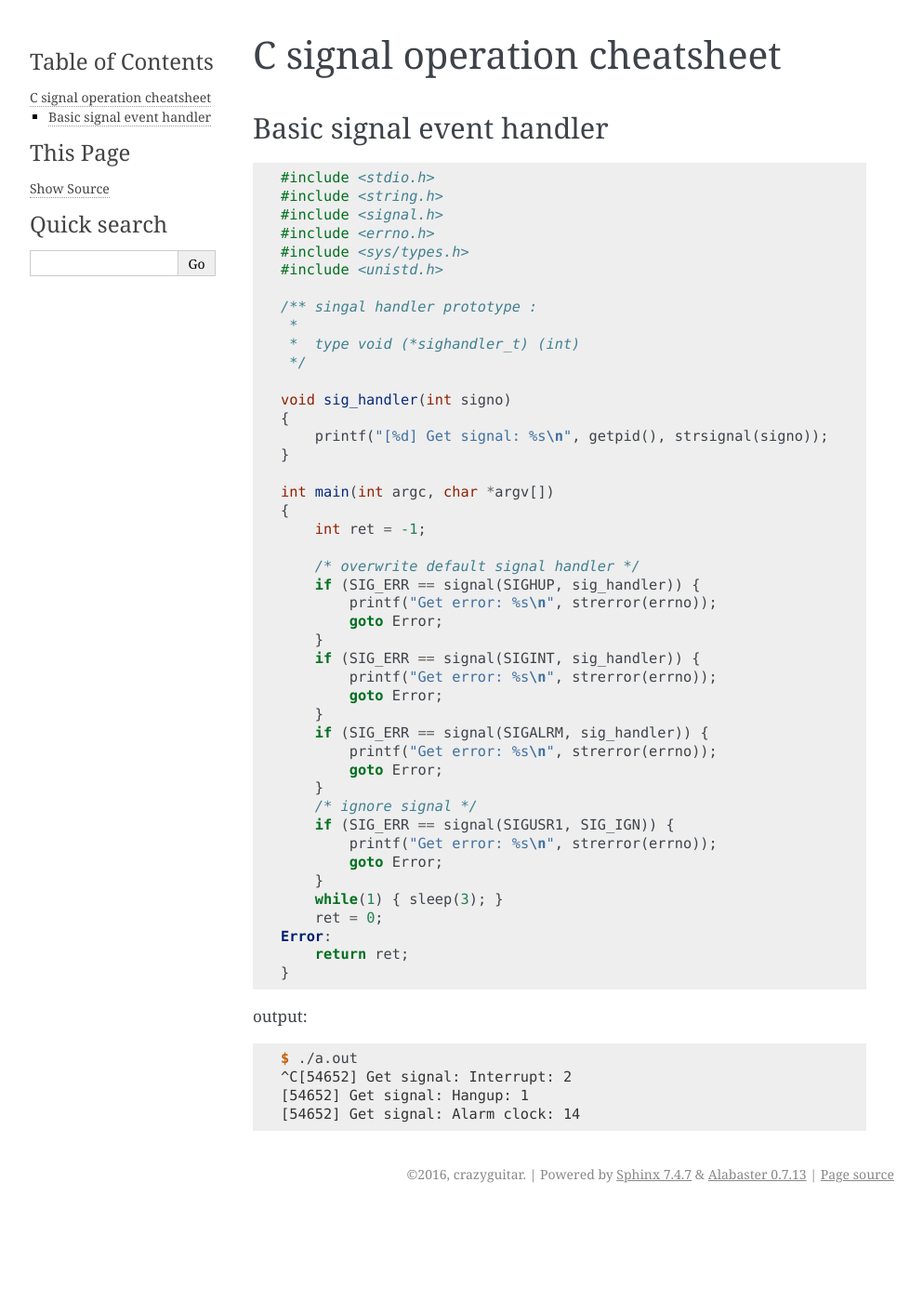
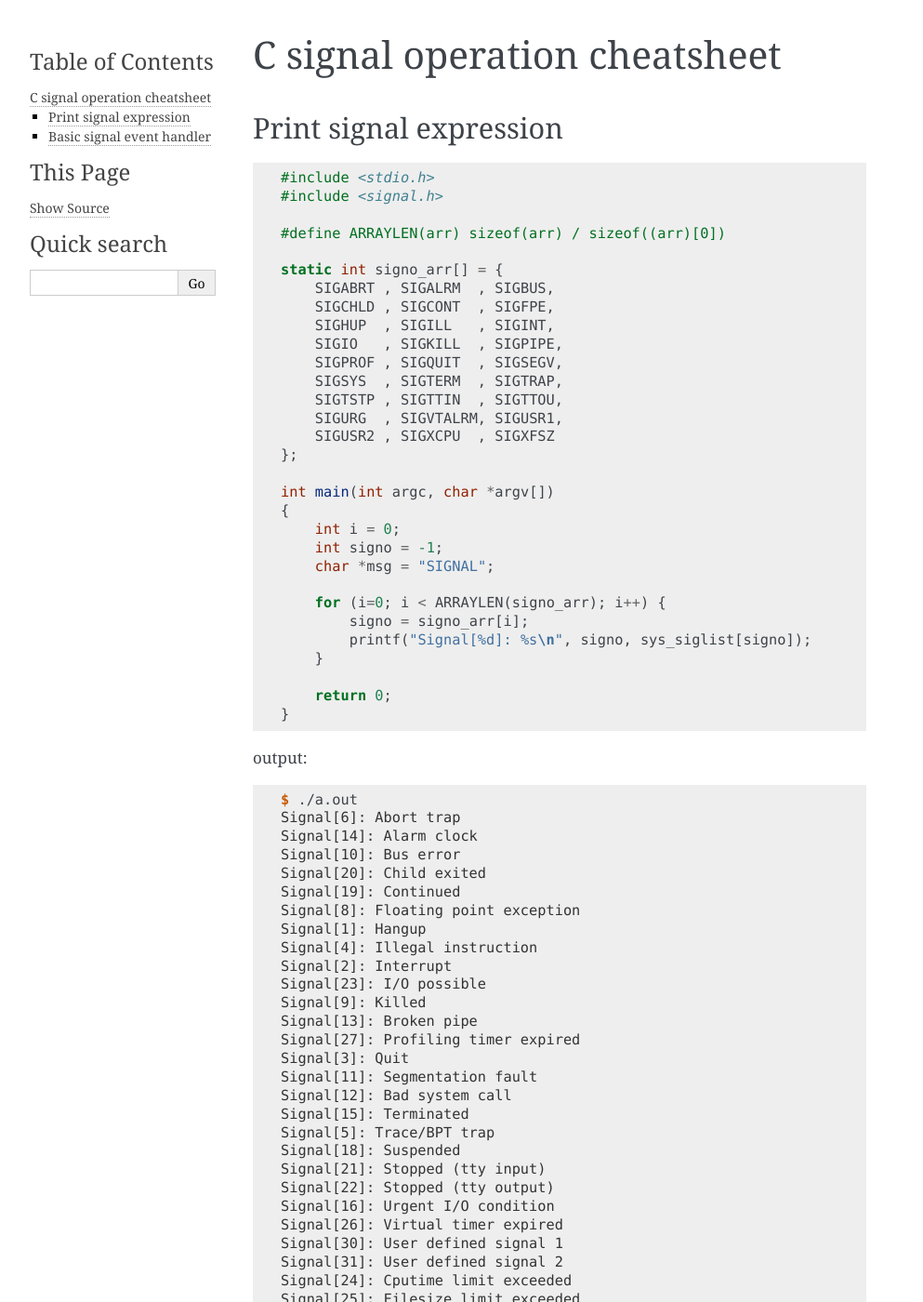
Before and after one commit to emcute0319/cppcheatsheet, a Sphinx documentation site: the page built from docs/notes/c_signal.rst, in a window 1280 px wide and 1400 px high. Shown: the whole window at 93% size, without its empty margins (148-1141 px from the left). Built offline with Sphinx 7.4.7, drawn with Linux system fonts in a browser that asks for light colours.

Commit message:
Add sys_siglist and closure in c notes

```diff
--- a/docs/notes/c_signal.rst
+++ b/docs/notes/c_signal.rst
@@ -1,6 +1,76 @@
 =============================
 C signal operation cheatsheet
 =============================
+
+Print signal expression
+-----------------------
+
+.. code-block:: c
+
+    #include <stdio.h>
+    #include <signal.h>
+
+    #define ARRAYLEN(arr) sizeof(arr) / sizeof((arr)[0])
+
+    static int signo_arr[] = {
+        SIGABRT , SIGALRM  , SIGBUS,
+        SIGCHLD , SIGCONT  , SIGFPE,
+        SIGHUP  , SIGILL   , SIGINT,
+        SIGIO   , SIGKILL  , SIGPIPE,
+        SIGPROF , SIGQUIT  , SIGSEGV,
+        SIGSYS  , SIGTERM  , SIGTRAP,
+        SIGTSTP , SIGTTIN  , SIGTTOU,
+        SIGURG  , SIGVTALRM, SIGUSR1,
+        SIGUSR2 , SIGXCPU  , SIGXFSZ
+    };
+
+    int main(int argc, char *argv[])
+    {
+        int i = 0;
+        int signo = -1;
+        char *msg = "SIGNAL";
+
+        for (i=0; i < ARRAYLEN(signo_arr); i++) {
+            signo = signo_arr[i];
+            printf("Signal[%d]: %s\n", signo, sys_siglist[signo]);
+        }
+
+        return 0;
+    }
+
+output:
+
+.. code-block:: console
+
+    $ ./a.out
+    Signal[6]: Abort trap
+    Signal[14]: Alarm clock
+    Signal[10]: Bus error
+    Signal[20]: Child exited
+    Signal[19]: Continued
+    Signal[8]: Floating point exception
+    Signal[1]: Hangup
+    Signal[4]: Illegal instruction
+    Signal[2]: Interrupt
+    Signal[23]: I/O possible
+    Signal[9]: Killed
+    Signal[13]: Broken pipe
+    Signal[27]: Profiling timer expired
+    Signal[3]: Quit
+    Signal[11]: Segmentation fault
+    Signal[12]: Bad system call
+    Signal[15]: Terminated
+    Signal[5]: Trace/BPT trap
+    Signal[18]: Suspended
+    Signal[21]: Stopped (tty input)
+    Signal[22]: Stopped (tty output)
+    Signal[16]: Urgent I/O condition
+    Signal[26]: Virtual timer expired
+    Signal[30]: User defined signal 1
+    Signal[31]: User defined signal 2
+    Signal[24]: Cputime limit exceeded
+    Signal[25]: Filesize limit exceeded
+
 
 Basic signal event handler
 --------------------------
```
Also changed, not shown: docs/notes/c_basic.rst (+38 -0 lines).
